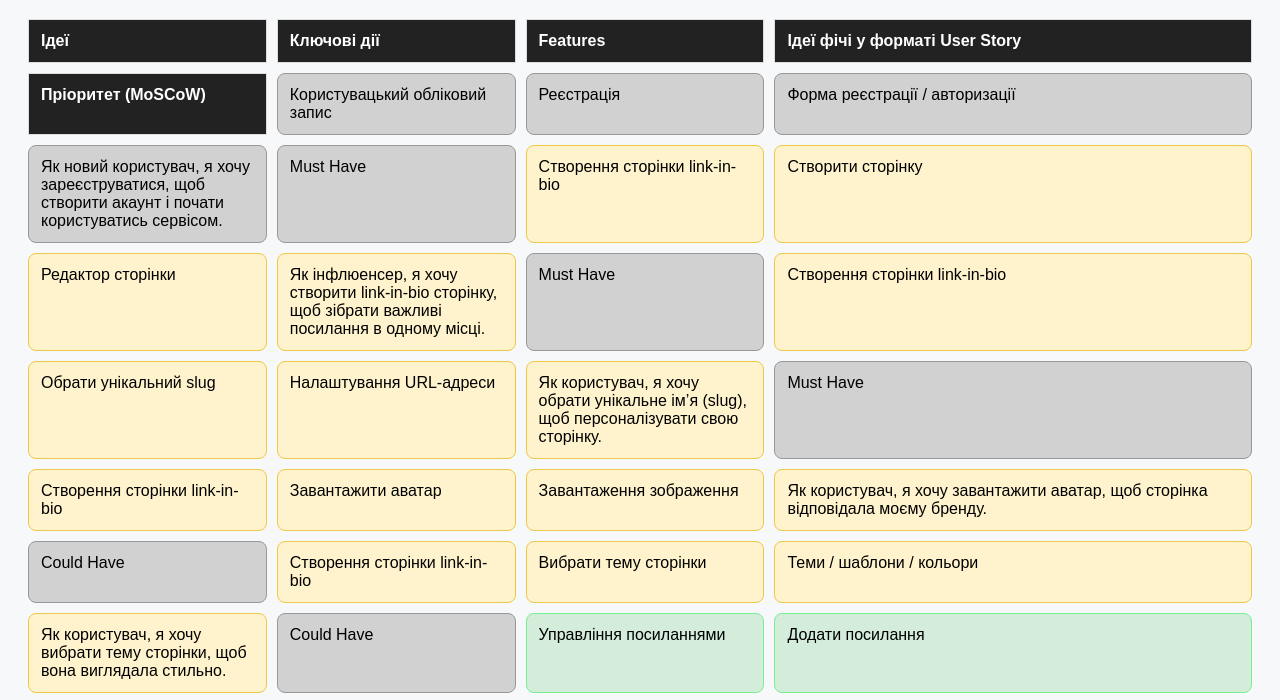
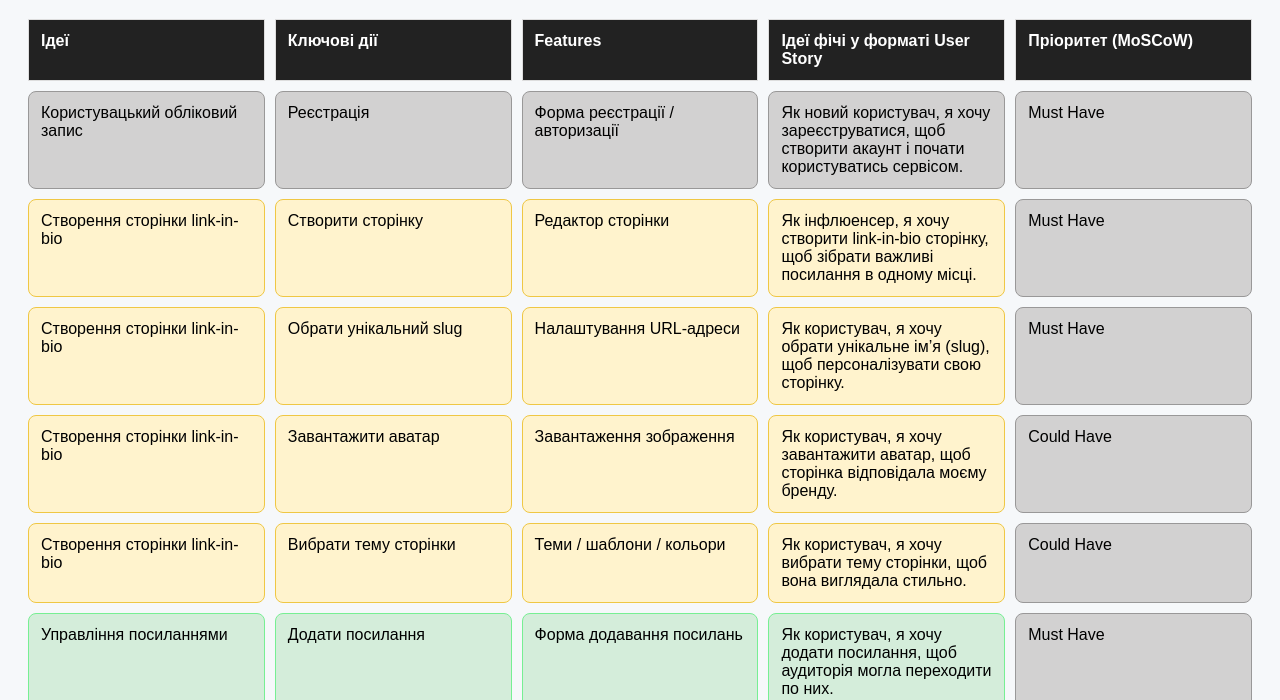
Before and after one commit to tobolovskaya/Beklog-BeeLink, a plain HTML site: page index.html in a window 1280 px wide. Shown: the part 89-789 px from the top of the page. Drawn offline with Linux system fonts and the light colour scheme.

Commit message:
Update index.html

```diff
--- a/index.html
+++ b/index.html
@@ -11,7 +11,7 @@
     }
     .grid {
       display: grid;
-      grid-template-columns: 1fr 1fr 1fr 2fr;
+      grid-template-columns: 1fr 1fr 1fr 1fr 1fr;
       gap: 10px;
     }
     .header, .cell {
```
